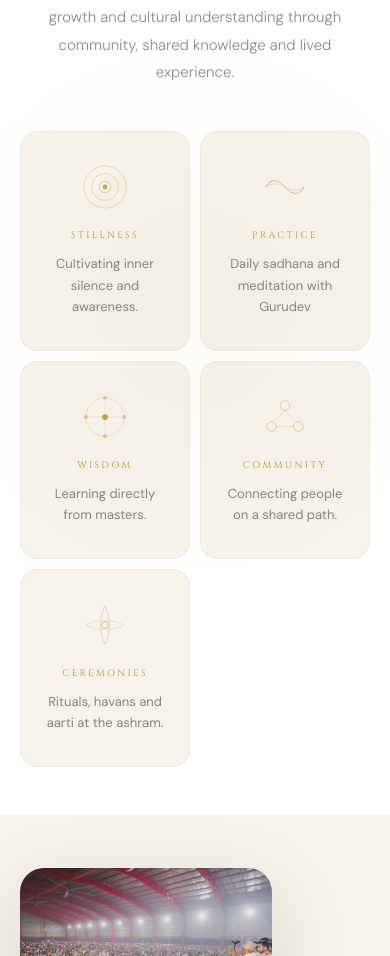
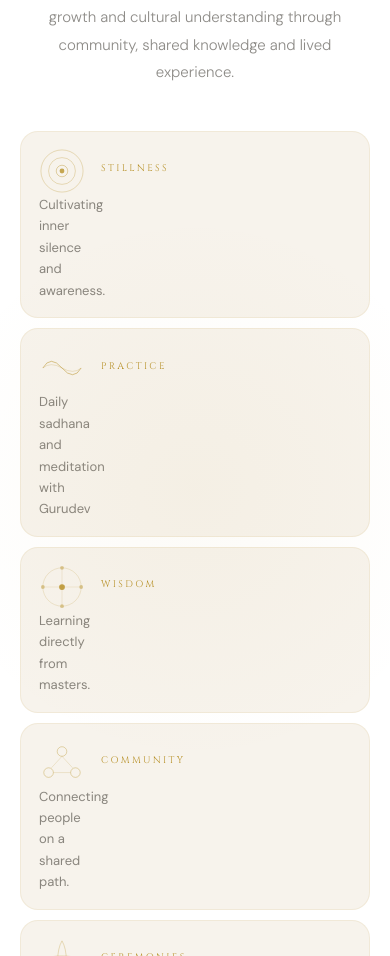
Before and after one commit to kocandrle69/zero-balance-next, a Next.js app: page / in a window 390 px wide. Shown: the part 1044-2000 px from the top of the page. Built offline with nearby package versions, Linux system fonts and the light colour scheme; no server answers.

Commit message:
fix: mobile - 3 sections

```diff
--- a/src/components/AboutSection.module.css
+++ b/src/components/AboutSection.module.css
@@ -119,17 +119,30 @@
 @media (max-width: 900px) {
   .about { padding: 90px 28px; }
   .aboutGrid { grid-template-columns: 1fr; gap: 48px; }
-  .aboutImgCluster { height: 340px; }
+  .aboutImgCluster { height: 340px; overflow: hidden; }
 }
 
 @media (max-width: 640px) {
   .about { padding: 68px 20px; }
-  .aboutImgCluster { height: 280px; }
+  .aboutImgCluster { height: 280px; overflow: hidden; }
 }
 
 @media (max-width: 480px) {
   .about { padding: 52px 20px; }
-  .aboutImgCluster { height: 240px; }
+  /* Na malém mobilu: skryjeme cluster a ukážeme jen hlavní obrázek přes celou šířku */
+  .aboutImgCluster {
+    height: 260px;
+    overflow: hidden;
+  }
+  .aboutImgMain {
+    width: 100%;
+    height: 100%;
+    position: relative;
+    top: auto; left: auto;
+    border-radius: 18px;
+  }
+  .aboutImgAux { display: none; }
+  .aboutGlassTag { display: none; }
   .sectionTitle { font-size: 28px; }
   .aboutText { font-size: 15px; }
 }
--- a/src/components/IndiaSection.module.css
+++ b/src/components/IndiaSection.module.css
@@ -103,7 +103,7 @@
 .indiaGalleryImg:hover img { filter: saturate(0.8); transform: scale(1.04); }
 
 @media (max-width: 900px) {
-  .india { min-height: auto; }
+  .india { min-height: auto; overflow: hidden; }
   .indiaContent { grid-template-columns: 1fr; padding: 72px 28px; gap: 40px; }
 }
 
@@ -111,4 +111,5 @@
   .indiaContent { padding: 56px 20px; gap: 32px; }
   .indiaRight p { font-size: 15px; }
   .num { font-size: 32px; }
+  .indiaGallery { grid-template-columns: 1fr 1fr; gap: 10px; }
 }
--- a/src/components/PurposeSection.module.css
+++ b/src/components/PurposeSection.module.css
@@ -68,13 +68,23 @@
 
 @media (max-width: 520px) {
   .purpose { padding: 56px 20px; }
-  .pillars { grid-template-columns: repeat(2,1fr); gap: 10px; }
   .purposeDesc { font-size: 15px; }
-}
-
-@media (max-width: 380px) {
-  .pillars { grid-template-columns: 1fr; }
-  .pillar { padding: 22px 16px; }
+  /* 5 pilířů: 2+2+1 vypadá špatně — použijeme 1 sloupec */
+  .pillars {
+    grid-template-columns: 1fr;
+    gap: 10px;
+    max-width: 360px;
+  }
+  .pillar {
+    display: grid;
+    grid-template-columns: 46px 1fr;
+    gap: 0 16px;
+    align-items: center;
+    text-align: left;
+    padding: 16px 18px;
+  }
+  .pillarIconWrap { margin: 0; }
+  .pillarName { margin-bottom: 4px; }
 }
 
 @media (max-width: 480px) {
```
